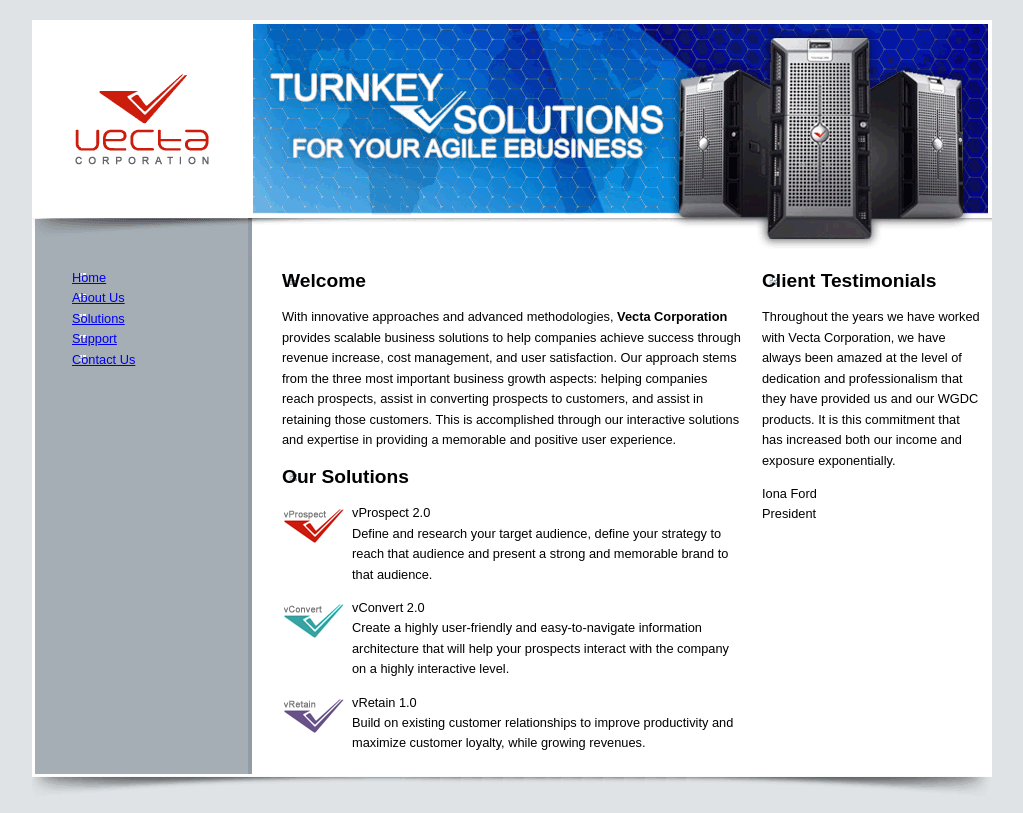
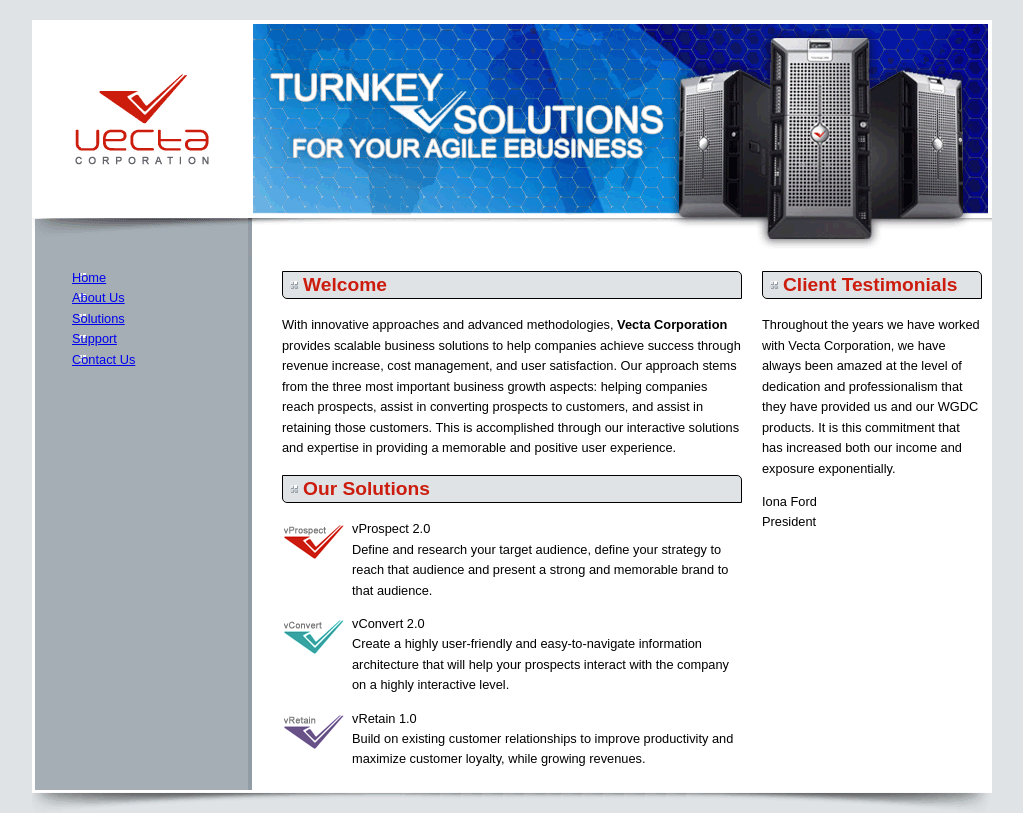
Before and after one commit to jpateros/Assignment9, a plain HTML site: page vectacorp/index.html in a window 1280 px wide. Shown: the whole page, without its empty margins (128-1151 px from the left). Drawn offline with nearby package versions, Linux system fonts and the light colour scheme.

Commit message:
completed all the headings with jquery

```diff
--- a/vectacorp/index.html
+++ b/vectacorp/index.html
@@ -6,6 +6,22 @@
   <link href="styles/normalize.css" type="text/css" rel="stylesheet">
   <link href="styles/styles.css" type="text/css" rel="stylesheet">
   <!--[if IE]><script src="http://html5shiv.googlecode.com/svn/trunk/html5.js"></script><![endif]-->
+  <script src="https://ajax.googleapis.com/ajax/libs/jquery/3.7.1/jquery.min.js"></script>
+    <script>
+
+        $(document).ready(function() {
+            // Select all <h2> elements within <section> and <aside>
+			$('section h2, aside h2').css('border', '1px solid black');
+			//Select the <h2> elements within the <section> and <aside> tags and apply a color of #CC1C0D to them.
+			$('section h2, aside h2').css('color', '#CC1C0D');
+			//Select the <h2> elements within the <section> and <aside> tags and apply a padding of 3px to the top and bottom and 20px to the left side.
+			$('section h2, aside h2').css({'padding-top': '3px', 'padding-bottom': '3px', 'padding-left': '20px'});
+            //Select the <h2> elements within the <section> and <aside> tags and apply a border radius of 5px to the top right and bottom left corners only.
+			$('section h2, aside h2').css({'border-top-right-radius': '5px','border-bottom-left-radius': '5px'});
+			//Select the <h2> elements within the <section> and <aside> tags and apply a background color of #DFE3E6.
+			$('section h2, aside h2').css('background-color', '#DFE3E6');
+		});
+    </script>
 </head>
 
 <body>
```
